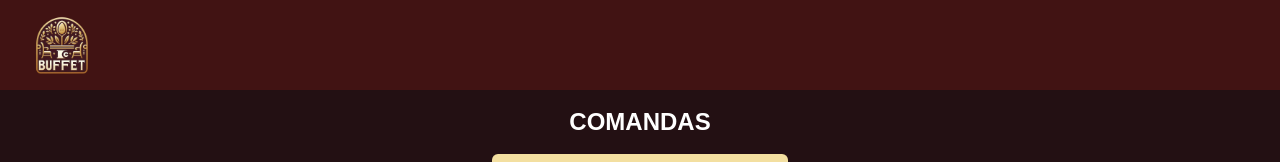
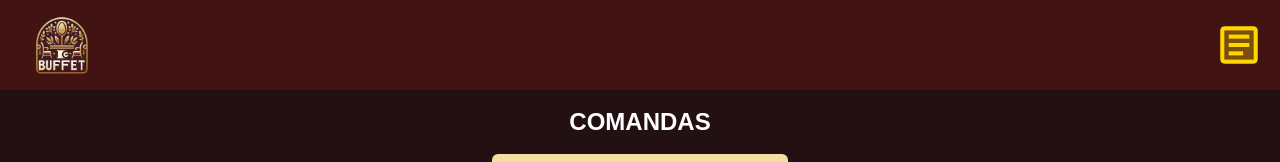
Before and after one commit to MasioCesar/Restaurant-Reservation, a Next.js app: page /tabs in a window 1280 px wide. Shown: the top 162 px of the page. Built offline with nearby package versions, Linux system fonts and the light colour scheme.

Commit message:
navegação entre paginas

```diff
--- a/src/app/tables/page.js
+++ b/src/app/tables/page.js
@@ -4,9 +4,8 @@ import { Box, Button, Dialog, DialogContent, DialogTitle, IconButton } from "@mu
 import Image from "next/image";
 import CloseIcon from '@mui/icons-material/Close';
 import { zoomEffectStyles } from "../styles";
-import ArticleOutlinedIcon from '@mui/icons-material/ArticleOutlined';
-import ArticleTwoToneIcon from '@mui/icons-material/ArticleTwoTone';
-import Link from "next/link";
+import { Header } from "@/components/header";
+
 
 const tables = [
     { id: 1, number: 1, status: "available" },
@@ -129,17 +128,7 @@ export default function AvailableTables() {
     return (
         <div className="flex flex-col h-screen w-full bg-[#231013]">
             {/* Parte de cima */}
-            <div className="bg-[#411313] relative flex items-center justify-between px-4">
-                <Image src="/logo.png" alt="ICBuffet" width={90} height={90} />
-                <Link href="/tabs">
-                    <ArticleTwoToneIcon
-                        sx={{
-                            color: '#FFD700',
-                            fontSize: 50
-                        }}
-                    />
-                </Link>
-            </div>
+            <Header />
 
             {/* Parte de baixo */}
             <div className="py-8 px-4">
--- a/src/app/tabs/page.js
+++ b/src/app/tabs/page.js
@@ -1,8 +1,8 @@
 "use client";
 import { useState } from "react";
 import { Box, Button, Dialog, DialogContent, DialogTitle, IconButton } from "@mui/material";
-import Image from "next/image";
 import CloseIcon from '@mui/icons-material/Close';
+import { Header } from "@/components/header";
 
 export default function LayoutPage() {
 	const [open, setOpen] = useState(false);
@@ -32,14 +32,7 @@ export default function LayoutPage() {
 	return (
 		<div className="flex flex-col h-screen w-full bg-[#231013]">
 			{/* Parte de cima */}
-			<div className="bg-[#411313] relative flex items-center pl-4">
-				<Image
-					src="/logo.png"
-					alt="ICBuffet"
-					width={90}
-					height={90}
-				/>
-			</div>
+			<Header />
 
 			{/* Parte de baixo */}
 			<div className="py-4 px-4">
--- a/src/components/header.js
+++ b/src/components/header.js
@@ -1,8 +1,22 @@
+import ArticleTwoToneIcon from '@mui/icons-material/ArticleTwoTone';
+import Image from 'next/image';
+import Link from "next/link";
+
+
 export const Header = () => {
-
     return (
-        <div>
-
+        <div className="bg-[#411313] relative flex items-center justify-between px-4">
+            <Link href="/tables">
+                <Image src="/logo.png" alt="ICBuffet" width={90} height={90} />
+            </Link>
+            <Link href="/tabs">
+                <ArticleTwoToneIcon
+                    sx={{
+                        color: '#FFD700',
+                        fontSize: 50
+                    }}
+                />
+            </Link>
         </div>
     )
 
```
